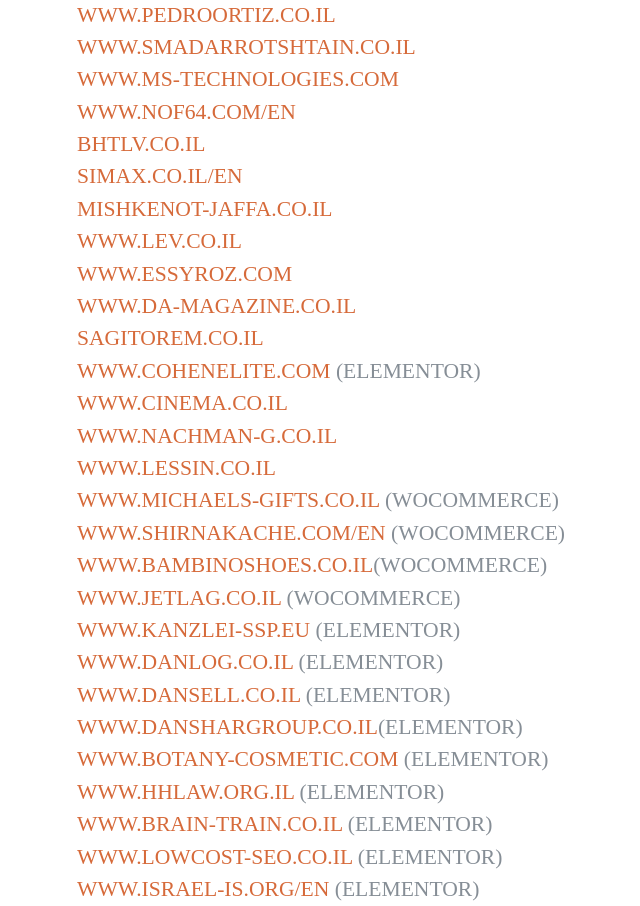
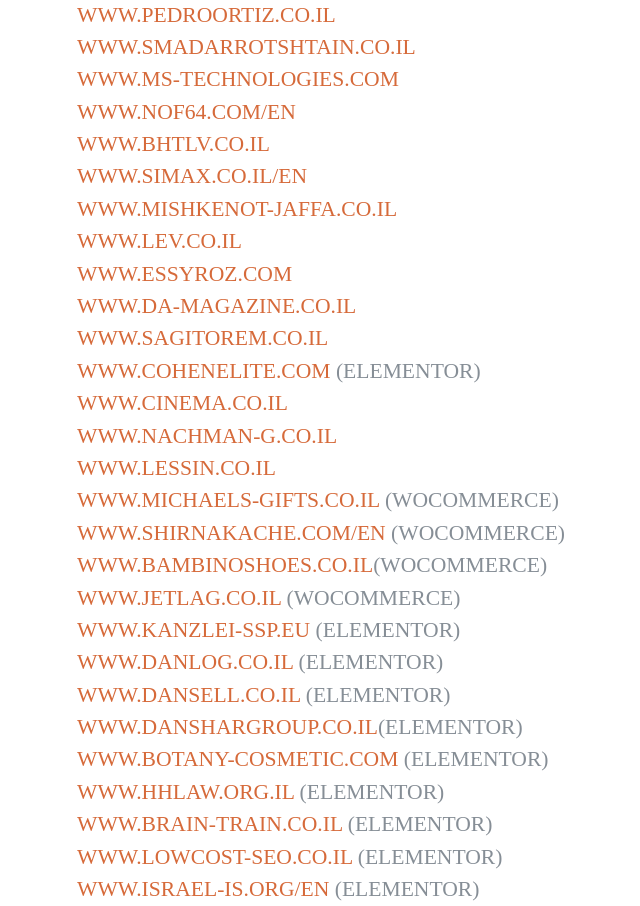
Before and after one commit to hasmukh1210/hasmukh1210.github.io, a plain HTML site: page index.html in a window 1280 px wide. Shown: the part 3568-4474 px from the top of the page, without its empty margins (243-883 px from the left). Drawn offline with nearby package versions, Linux system fonts and the light colour scheme; a script that the page names is missing; a web font is replaced by a local one.

Commit message:
Add files via upload

```diff
--- a/index.html
+++ b/index.html
@@ -384,13 +384,13 @@
 <a target="_blank" rel="noopener noreferrer" href="https://www.smadarrotshtain.co.il">www.smadarrotshtain.co.il</a><br>
 <a target="_blank" rel="noopener noreferrer" href="https://www.ms-technologies.com">www.ms-technologies.com</a><br>
 <a target="_blank" rel="noopener noreferrer" href="https://www.nof64.com/en">www.nof64.com/en</a><br>
-<a target="_blank" rel="noopener noreferrer" href="https://bhtlv.co.il">bhtlv.co.il</a><br>
-<a target="_blank" rel="noopener noreferrer" href="https://simax.co.il/en">simax.co.il/en</a><br>
-<a target="_blank" rel="noopener noreferrer" href="https://mishkenot-jaffa.co.il">mishkenot-jaffa.co.il</a><br>
+<a target="_blank" rel="noopener noreferrer" href="https://www.bhtlv.co.il">www.bhtlv.co.il</a><br>
+<a target="_blank" rel="noopener noreferrer" href="https://www.simax.co.il/en">www.simax.co.il/en</a><br>
+<a target="_blank" rel="noopener noreferrer" href="https://www.mishkenot-jaffa.co.il">www.mishkenot-jaffa.co.il</a><br>
 <a target="_blank" rel="noopener noreferrer" href="https://www.lev.co.il">www.lev.co.il</a><br>
 <a target="_blank" rel="noopener noreferrer" href="https://www.essyroz.com">www.essyroz.com</a><br>
 <a target="_blank" rel="noopener noreferrer" href="https://www.da-magazine.co.il">www.da-magazine.co.il</a><br>
-<a target="_blank" rel="noopener noreferrer" href="https://sagitorem.co.il">sagitorem.co.il</a><br>
+<a target="_blank" rel="noopener noreferrer" href="https://www.sagitorem.co.il">www.sagitorem.co.il</a><br>
 <a target="_blank" rel="noopener noreferrer" href="https://www.cohenelite.com">www.cohenelite.com</a> (elementor) <br>
 <a target="_blank" rel="noopener noreferrer" href="https://www.cinema.co.il">www.cinema.co.il</a><br>
 <a target="_blank" rel="noopener noreferrer" href="https://www.nachman-g.co.il">www.nachman-g.co.il</a><br>
```
